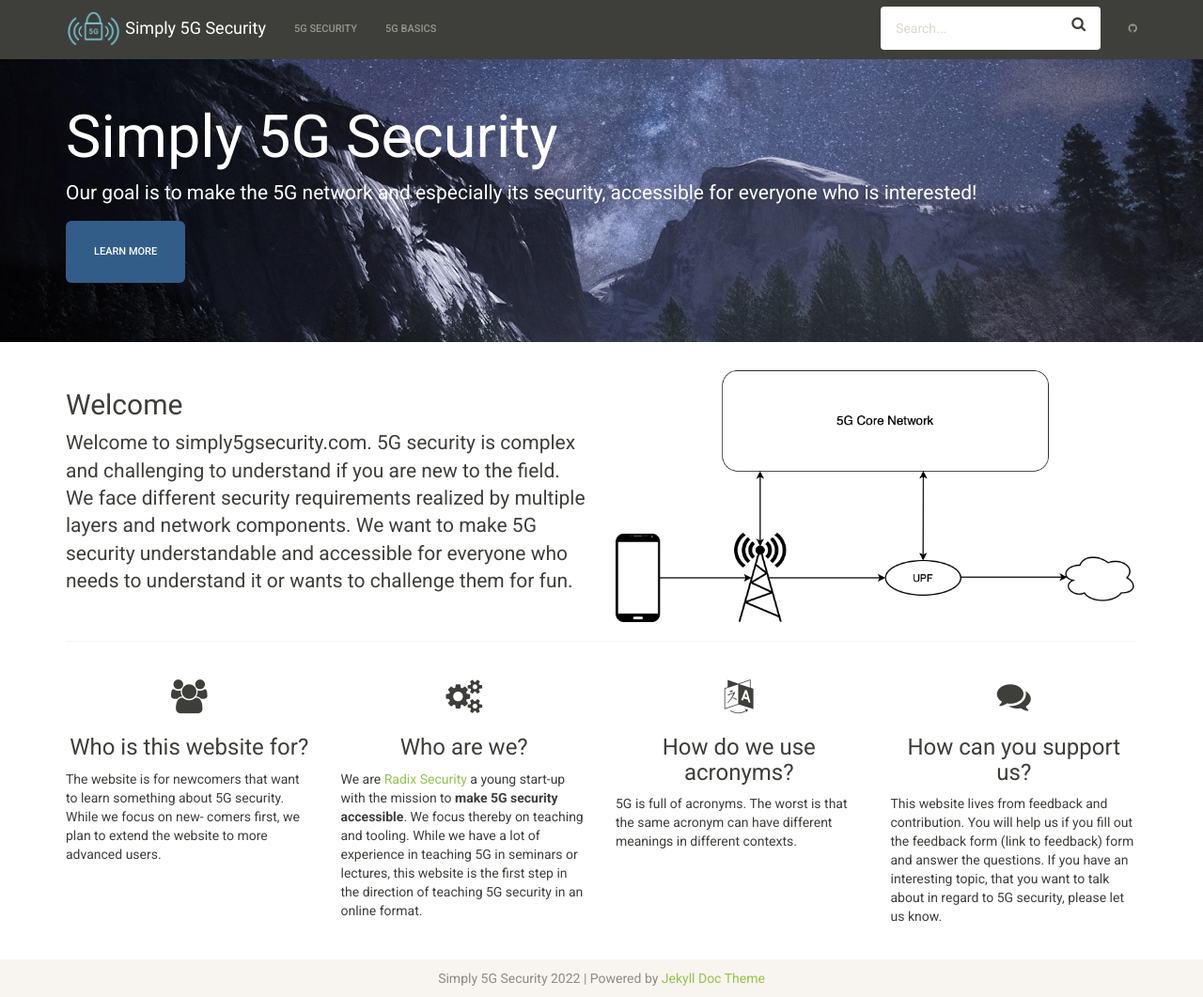
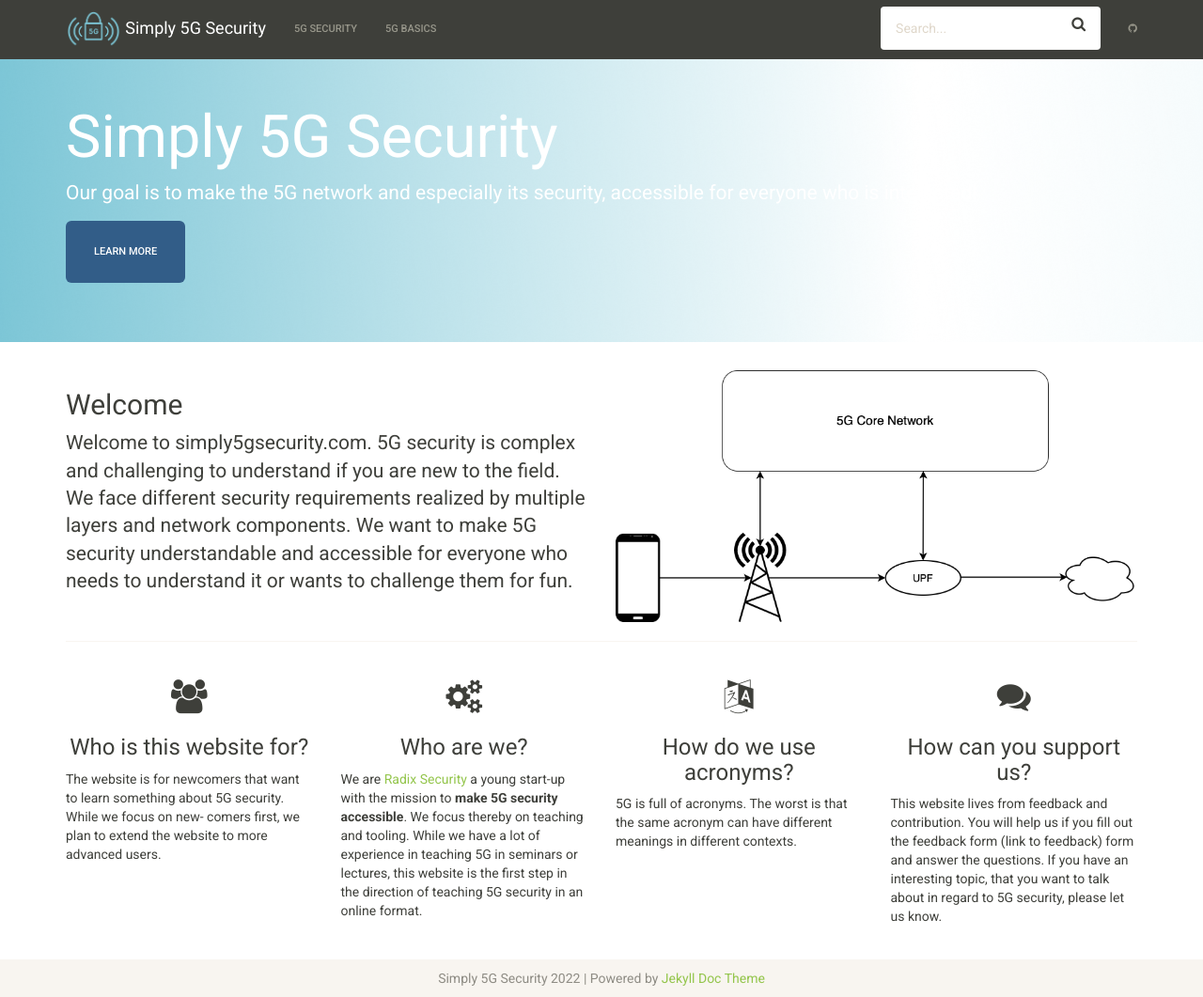
Before and after one commit to PienvandenAbeele/Simply5GSecurity, a Jekyll site: the page built from docs/index.html, in a window 1280 px wide and 1061 px high. Shown: the whole window at 94% size. Built offline with Jekyll 4.4.1, drawn with Linux system fonts in a browser that asks for light colours.

Commit message:
new bakcground

```diff
--- a/docs/_sass/_jekyll-doc-theme.scss
+++ b/docs/_sass/_jekyll-doc-theme.scss
@@ -19,7 +19,7 @@ html {
 
   .header-container {
     background-color: black;
-    background: url('../img/bg.jpg') no-repeat 50% 0;
+    background: url('../img/gradient.png') no-repeat 50% 0;
     color: #fff;
 
     h1 {
```
Also changed, not shown: docs/assets/img/gradient.png (added).
